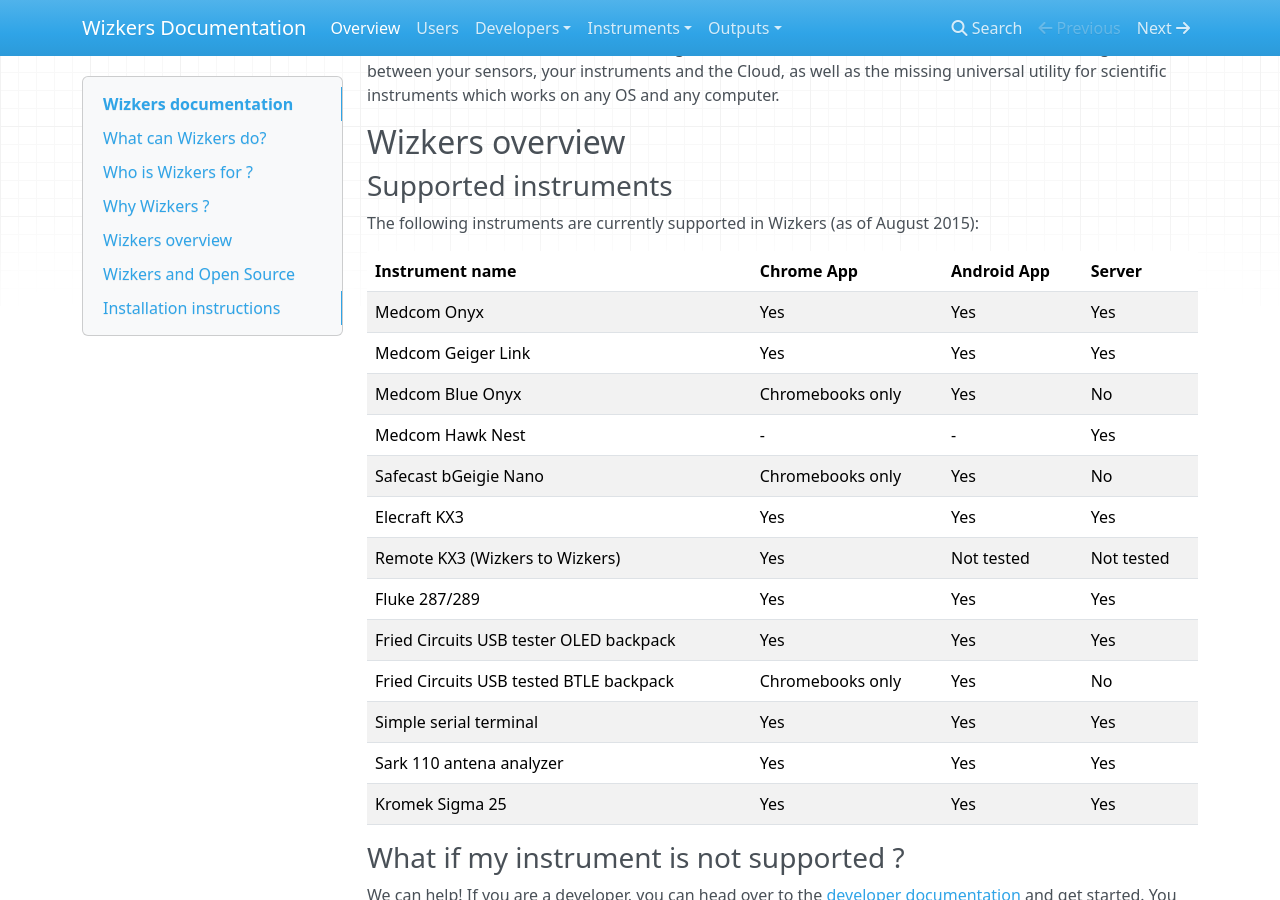
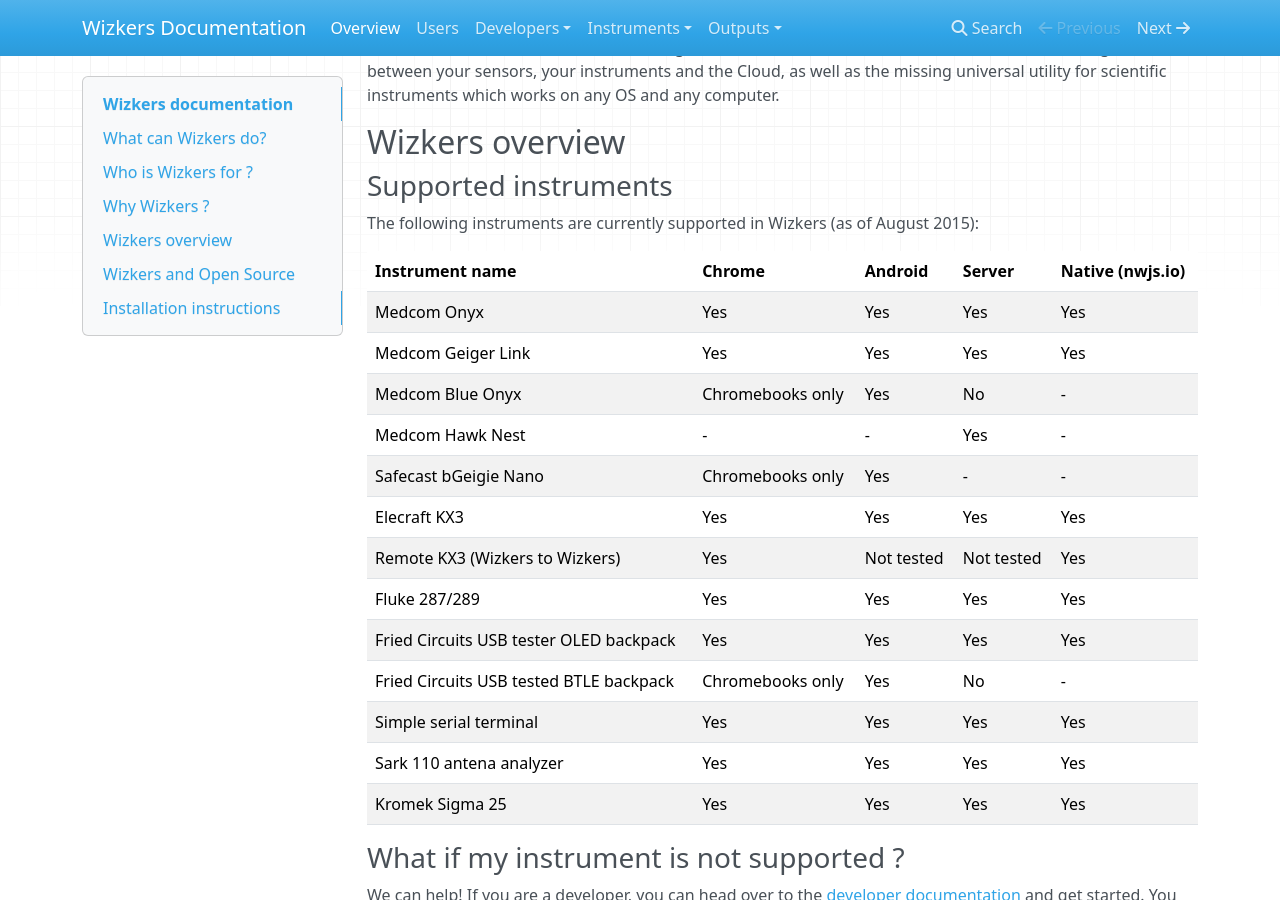
Before and after one commit to elafargue/wizkers-doc, an MkDocs documentation site: the page built from docs/index.md, in a window 1280 px wide and 900 px high, scrolled down 1966 px. Built offline with MkDocs 1.6.1, drawn with Linux system fonts in a browser that asks for light colours; nearby versions of some CDN libraries; old or Windows-style settings are respelled for this version of MkDocs.

```diff
--- a/docs/index.md
+++ b/docs/index.md
@@ -45,21 +45,21 @@
 
 The following instruments are currently supported in Wizkers (as of August 2015):
 
-Instrument name                          | Chrome App       | Android App  | Server      |
-:----------------------------------------|:-----------------|:-------------|:------------|
-Medcom Onyx                              | Yes              |  Yes         |  Yes        |
-Medcom Geiger Link                       | Yes              |  Yes         |  Yes        |
-Medcom Blue Onyx                         | Chromebooks only |  Yes         |  No         |
-Medcom Hawk Nest                         | -                |  -           |  Yes        |
-Safecast bGeigie Nano                    | Chromebooks only |  Yes         |  No         |
-Elecraft KX3                             | Yes              |  Yes         |  Yes        |
-Remote KX3 (Wizkers to Wizkers)          | Yes              |  Not tested  |  Not tested |
-Fluke 287/289                            | Yes              |  Yes         |  Yes        |
-Fried Circuits USB tester OLED backpack  | Yes              |  Yes         |  Yes        |
-Fried Circuits USB tested BTLE backpack  | Chromebooks only |  Yes         |  No         |
-Simple serial terminal                   | Yes              |  Yes         |  Yes        |
-Sark 110 antena analyzer                 | Yes              |  Yes         |  Yes        |
-Kromek Sigma 25                          | Yes              | Yes          |  Yes        |
+Instrument name                          | Chrome           | Android      | Server      | Native (nwjs.io) |
+:----------------------------------------|:-----------------|:-------------|:------------|:-----------------|
+Medcom Onyx                              | Yes              |  Yes         |  Yes        | Yes              |
+Medcom Geiger Link                       | Yes              |  Yes         |  Yes        | Yes              |
+Medcom Blue Onyx                         | Chromebooks only |  Yes         |  No         | -                |
+Medcom Hawk Nest                         | -                |  -           |  Yes        | -                |
+Safecast bGeigie Nano                    | Chromebooks only |  Yes         |  -          | -                |
+Elecraft KX3                             | Yes              |  Yes         |  Yes        | Yes              |
+Remote KX3 (Wizkers to Wizkers)          | Yes              |  Not tested  |  Not tested | Yes              |
+Fluke 287/289                            | Yes              |  Yes         |  Yes        | Yes              |
+Fried Circuits USB tester OLED backpack  | Yes              |  Yes         |  Yes        | Yes              |
+Fried Circuits USB tested BTLE backpack  | Chromebooks only |  Yes         |  No         | -                |
+Simple serial terminal                   | Yes              |  Yes         |  Yes        | Yes              |
+Sark 110 antena analyzer                 | Yes              |  Yes         |  Yes        | Yes              |
+Kromek Sigma 25                          | Yes              | Yes          |  Yes        | Yes              |
 
 ### What if my instrument is not supported ?
 
--- a/mkdocs.yml
+++ b/mkdocs.yml
@@ -16,6 +16,7 @@
     - Medcom Onyx: ins/medcom-onyx.md
     - Medcom Blue Onyx: ins/medcom-onyx-ble.md
     - Medcom GeigerLink: ins/medcom-geigerlink.md
+    - Medcom Inspector BLE: ins/inspector-ble.md
     - Safecast bGeigie Nano: ins/bgeigie.md
     - RAE Systems GammaRAE II R: ins/gammarae.md
     - Fried Circuits OLED backpack: ins/fcoled.md
```
Also changed, not shown: docs/deploying.md (+7 -1 lines), docs/ins/inspector-ble.md (added, +19 -0 lines).
